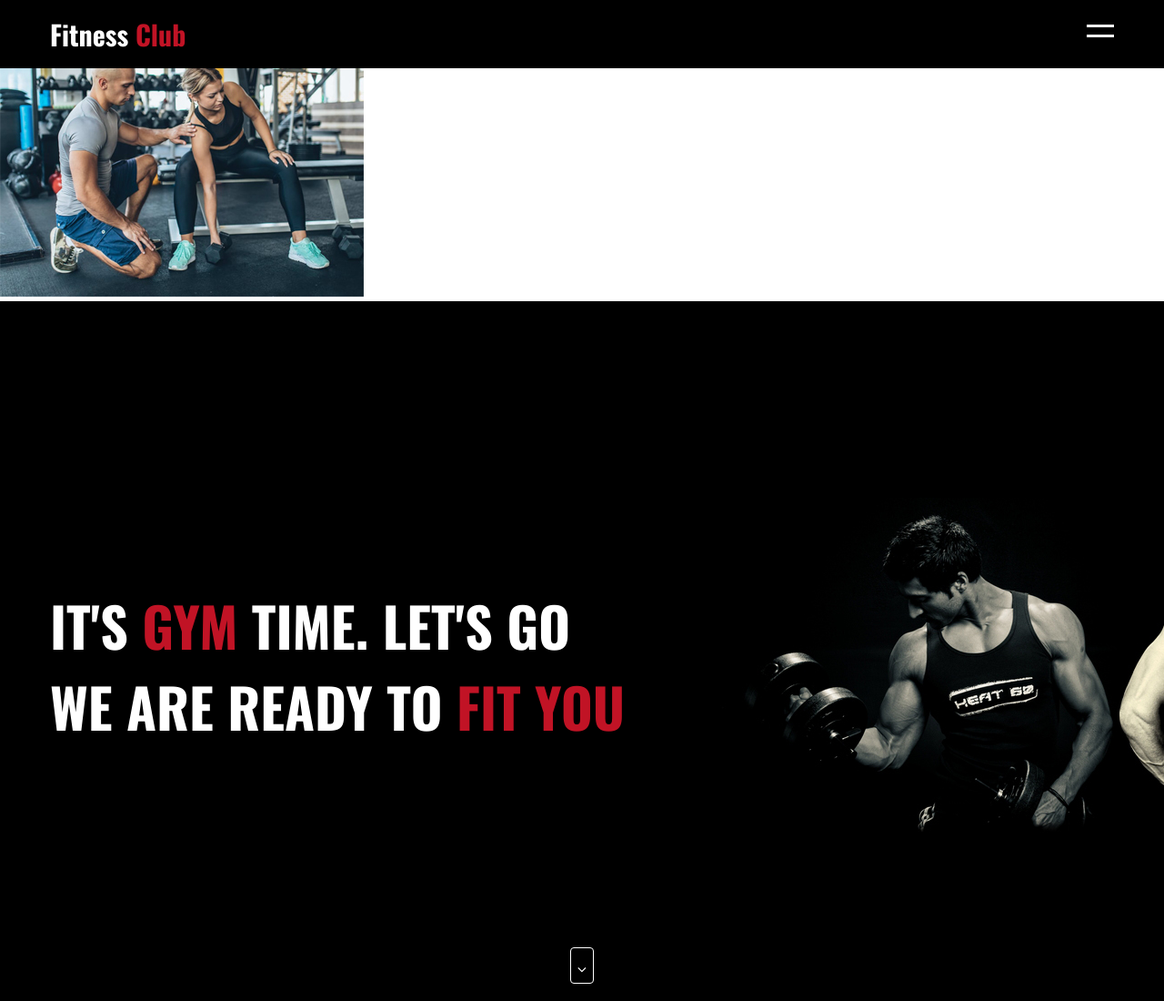
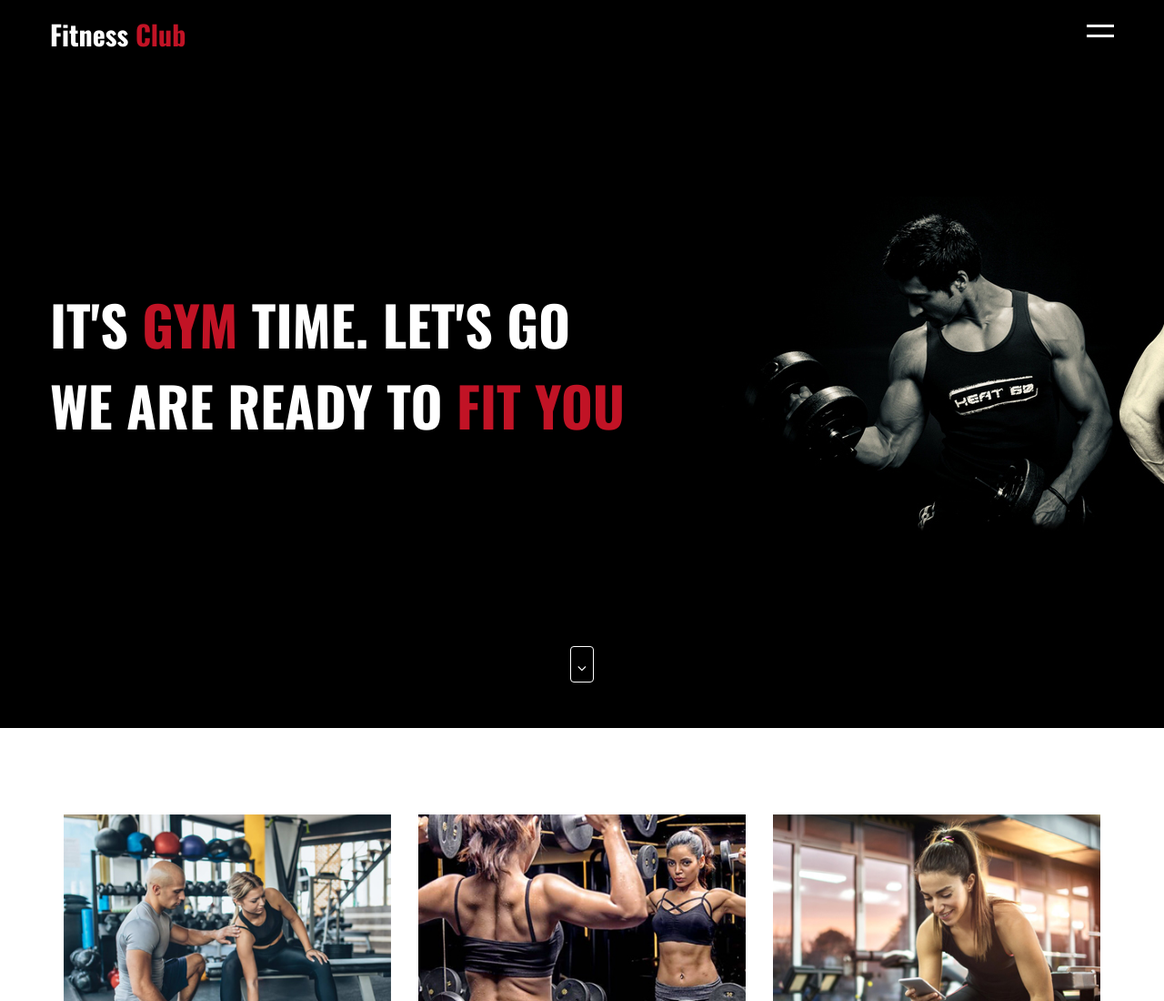
Before and after one commit to kanika-star/fitness-gym-website, a plain HTML site: page index.html in a window 1280 px wide. Shown: the top 1100 px of the page at 91% size. Drawn offline with nearby package versions, Linux system fonts and the light colour scheme; files whose address does not match are found by name.

Commit message:
Update index.html

```diff
--- a/index.html
+++ b/index.html
@@ -13,7 +13,7 @@
 
 </head>
 <body>
-	<image src="/about1.jpg">
+
 
 
  <!-- Start Header  -->
```
